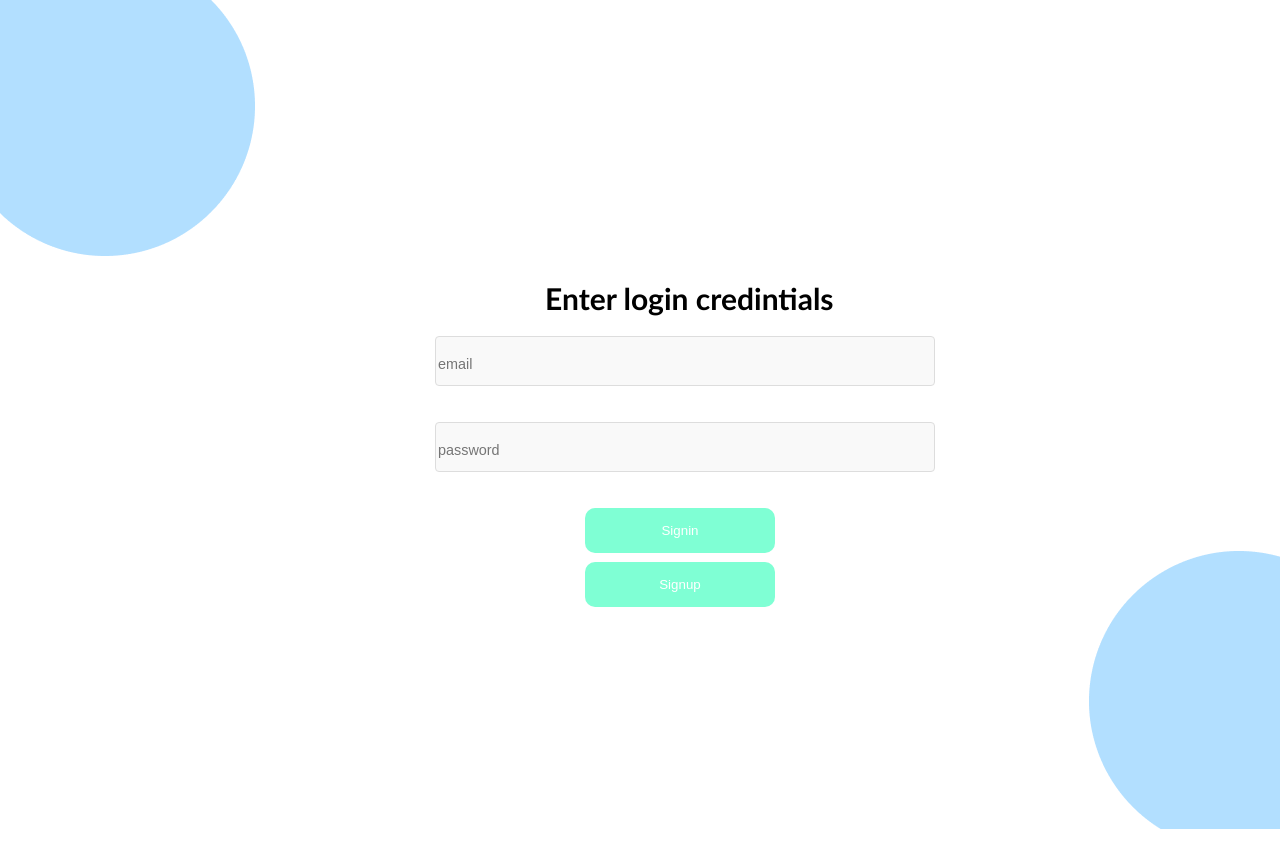
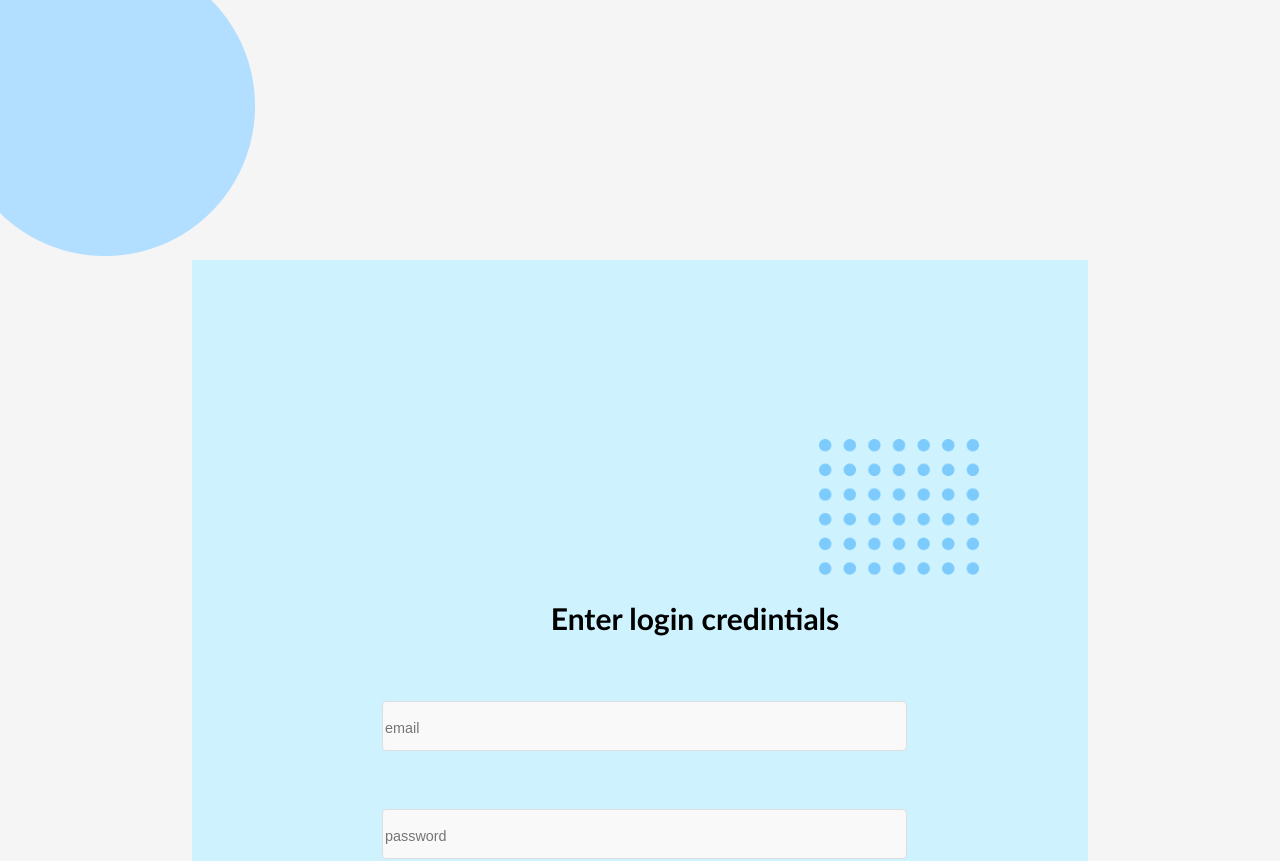
Before and after one commit to Purushottamyadav/frontend-contact-manger-10x, a React (Create React App) app: page / in a window 1280 px wide. Shown: the top 861 px of the page. Before the commit the page ends 833 px from the top, so only its background shows below. Built offline with nearby package versions, Linux system fonts and the light colour scheme.

Commit message:
adding updates

```diff
--- a/src/components/contacts/contact.css
+++ b/src/components/contacts/contact.css
@@ -135,6 +135,7 @@ thead{
     background: #B3DFFF;
     box-shadow: inset -1px -1px 20px rgb(254 134 39 / 10%), inset 1px 1px 20px rgb(254 134 39 / 10%);
     border-radius: 10px;
+    text-align: left;
 }
 tbody{
     font-family: 'Titillium Web';
@@ -146,7 +147,7 @@ line-height: 27px;
 color: #000000;
 
 opacity: 0.8;
-text-align: center;
+text-align: left;
 }
 
 #contact-box{
@@ -178,6 +179,10 @@ text-align: center;
     background-color:#b3f0ff ;
     height:20px;
     width: 20px;
+    align-items: center;
+    align-content: space-around;
+justify-content: space-evenly;
+    text-align: center;
 }
 #contact-delete-btn{
 background-color:#b3f0ff;
@@ -189,3 +194,27 @@ left:10px
 #contact-box:hover{
     background-color: darkcyan;
 }
+.mailid{
+    position: relative;
+}
+.mailid .tooltip{
+    visibility: hidden;
+    background-color: black;
+    color: #fff;
+    text-align: center;
+    padding: 5px 0;
+    border-radius: 6px;
+    left: 20px;
+    top: 25px;
+    /* padding: 5px 10px; */
+    position: absolute;
+    z-index: 1;
+}
+
+.mailid:hover .tooltip{
+    visibility: visible;
+}
+#import:hover{
+    background-color: #97c3f0;
+    cursor: pointer;
+}
--- a/src/components/hero/hero.css
+++ b/src/components/hero/hero.css
@@ -78,7 +78,8 @@
     bottom: 0px;
     height: 7%;
     text-align: center;
-    padding: 15px 30px;
+    padding: 0px 30px;
+    margin-bottom: 30px;
 }
 
 #hero-logout-logo {
@@ -101,3 +102,8 @@
     font-size: 18px;
     line-height: 27px;
 }
+
+.logout:hover{
+    background-color: #0884FF;
+    cursor: pointer;
+}
--- a/src/components/pupup/popup.js
+++ b/src/components/pupup/popup.js
@@ -20,7 +20,7 @@ const navigate = useNavigate();
         // console.log("contactData++", ContactsData);
         ContactsData.map(async (ele) => {
             await axios
-                .post("http://localhost:8000/addContact", ele, config)
+                .post("https://contact-manager-backend-api.herokuapp.com/addContact", ele, config)
 
                 .then((res) => console.log(res))
                 .catch((err) => {
--- a/src/components/services/httpServices.js
+++ b/src/components/services/httpServices.js
@@ -1,9 +1,9 @@
 import axios from "axios";
 
-const apiURL = "http://localhost:8000";
+const apiURL = "https://contact-manager-backend-api.herokuapp.com";
 const token = window.localStorage.getItem("token")
 
-export const getContacts =async()=>{
+export async function getContacts (){
     return await axios.get(apiURL+"/contacts",{headers:{
         Authorization: token
     }});
--- a/src/components/signinpage/signin.css
+++ b/src/components/signinpage/signin.css
@@ -1,12 +1,12 @@
-.body{
+/* .body{
     box-sizing: border-box;
     width: 100px;
     height: 100px;
    margin-bottom: 190px;
     margin-left: 400px;
 
-}
-.container {
+} */
+/* .container {
     height: 100px ;
     width: 500px ;
     display: inline-flex;
@@ -14,9 +14,9 @@
     border: 5px;
     margin-left: 35%;
 
-}
+} */
 h1{
-    margin-left: 110px;
+    margin-left: 700px;
     font-family: 'Trebuchet MS', 'Lucida Sans Unicode', 'Lucida Grande', 'Lucida Sans', Arial, sans-serif;
     font-size: 30px;
 }
@@ -29,13 +29,15 @@ h1{
 }
 .image{
     margin-left: 85%;
+   padding-top: 20%;
 }
 .form-input{
 
-    width: 100%;
+    width: 190%;
     max-width: 525px;
     min-height: 50px;
     padding-top: 10px;
+    margin-left: 190px;
     padding-bottom: 5px;
     font-size: 0.9em;
     outline: none;
@@ -50,16 +52,20 @@ h1{
 
 }
 .btn-btn{
-    position: absolute;
+
     background-color: aquamarine;
     color: #fff;
     border:none;
     border-radius:10px;
-    padding:15px;
+    margin-right:10%;
+    padding-right: 90px;
     min-height:30px;
-    min-width: 190px;
-    margin-left:150px ;
+    min-width:190px;
+    margin-left: -200px;
+
+
 }
+
 .btn-btn:hover {
     background-color:#002ead;
     transition: 0.7s;
@@ -69,3 +75,26 @@ h1{
         outline-style:solid;
         box-shadow: 0 0 0 4px #5a01a7;
     }
+    #middel{
+        height:90vh;
+        width:70vw;
+        background-color: #CEF3FF;
+        display: flex;
+        justify-content: space-around;
+        flex-direction: column;
+        padding-bottom: 100px;
+        margin-bottom: 170px;
+        margin-bottom: 20%;
+        margin: 0px auto;
+    }
+#grop-top{
+
+   padding-left:11%;
+   margin-bottom: 6%;
+}
+.group-top{
+    height:160px;
+    width:160px;
+    margin-top:18%;
+    padding-left:10%;
+}
--- a/src/components/signinpage/signin.js
+++ b/src/components/signinpage/signin.js
@@ -7,6 +7,7 @@ import ellipse from "../images/Ellipse.png";
 import ellipse2 from "../images/ellipse2.png";
 import axios from "axios";
 import { useNavigate } from "react-router-dom";
+import group from "../images/group.png"
 
 function Signin() {
     const [email, setEmail] = useState("")
@@ -17,7 +18,7 @@ function Signin() {
         const formdata = new FormData(e.target)
         const email = formdata.get("email")
         const password = formdata.get("password")
-        axios.post("http://localhost:8000/signin", {
+        axios.post("https://contact-manager-backend-api.herokuapp.com/signin", {
             email: email,
             password: password
         }).then((res) => {
@@ -47,35 +48,43 @@ function Signin() {
     return (
 
         <>
-
+          <header id="header">
             <img src={ellipse} alt="img" />
 
-            <div className='body'>
+            </header>
 
 
-                <div className='container'>
+
+               <section id="middel">
+               <img className="group-top" src={group} alt="img" />
+               <center>
                     <h1>Enter login credintials</h1>
+                    </center>
                     <form className='form' onSubmit={handleOnSubmit}>
                         <input type="text" className='form-input' name='email' value={email} onChange={(e) => setEmail(e.target.value)} placeholder='email' />
                         <br />
-                        <br />
+
                         <br />
                         <input type="text" className='form-input' name='password' value={password} onChange={(e) => setPassword(e.target.value)} placeholder='password' />
                         <br />
+
                         <br />
-                        <br />
+                        <center>
+
                         <button className='btn-btn' >Signin</button>
                         <br />
                         <br />
                         <br />
+                        <br />
                         <Link to='/Signuppage'><button className='btn-btn'>Signup</button></Link>
+                        </center>
+                        <img id="grop-top" src={group} alt="img" />
+                    </form>
+                    </section>
 
 
-                    </form>
-                </div>
+            <img className='image' src={ellipse2} alt="img" />
 
-            </div>
-            <img className='image' src={ellipse2} alt="img" />
         </>
 
     )
--- a/src/components/signuppage/signup.css
+++ b/src/components/signuppage/signup.css
@@ -1,20 +1,5 @@
-.body{
-    box-sizing: border-box;
-    width: 100px;
-    height: 100px;
-   margin-bottom: 190px;
-    margin-left: 400px;
 
-}
-.container {
-    height: 100px ;
-    width: 500px ;
-    display: inline-flex;
-    flex-direction: column;
-    border: 5px;
-    margin-left: 35%;
 
-}
 h1{
     margin-left: 110px;
     font-family: 'Trebuchet MS', 'Lucida Sans Unicode', 'Lucida Grande', 'Lucida Sans', Arial, sans-serif;
@@ -28,20 +13,26 @@ h1{
     box-sizing: border-box;
 }
 .image{
+
     margin-left: 85%;
+
+    margin-top: -20%;
+    padding-bottom: 30%;
 }
 .form-input{
 
-    width: 100%;
+    width: 190%;
     max-width: 525px;
     min-height: 50px;
     padding-top: 10px;
     padding-bottom: 5px;
+    margin-top: 40px;
     font-size: 0.9em;
     outline: none;
     border: 1px solid #dddddd;
     border-radius: 4px;
     background: #f9f9f9;
+    align-content: space-between;
     transition: background 0.25s,;
 
 }
@@ -58,7 +49,7 @@ h1{
     padding:15px;
     min-height:30px;
     min-width: 190px;
-    margin-left:150px ;
+    margin-left:100px ;
 }
 .btn-btn:hover {
     background-color:#002ead;
@@ -69,3 +60,32 @@ h1{
         outline-style:solid;
         box-shadow: 0 0 0 4px #5a01a7;
     }
+#middel{
+        height:90vh;
+        width:70vw;
+        background-color: #CEF3FF;
+        display: flex;
+        justify-content: space-around;
+        flex-direction: column;
+        padding-bottom: 100px;
+        margin-bottom: 170px;
+        margin-bottom: 20%;
+        margin: 0px auto;
+    }
+
+/* #header{
+   display: flex;
+} */
+.group-bottom{
+    height:160px;
+    width:160px;
+    margin-top:2%;
+    margin-bottom: 7%;
+    padding-left:7%;
+}
+.group-top{
+    height:160px;
+    width:160px;
+    margin-top:20%;
+    padding-left:70%;
+}
--- a/src/components/signuppage/signuppage.js
+++ b/src/components/signuppage/signuppage.js
@@ -5,7 +5,7 @@ import { useNavigate } from "react-router-dom";
 import "./signup.css";
 import ellipse from "../images/Ellipse.png";
 import ellipse2 from "../images/ellipse2.png";
-
+import group from "../images/group.png"
 
 
 const Signuppage = ()=>{
@@ -25,7 +25,7 @@ const Signuppage = ()=>{
         const confirmpassword = formdata.get("confirmpassword")
 
 
-      await  axios.post('http://localhost:8000/signup',{
+      await  axios.post('https://contact-manager-backend-api.herokuapp.com/signup',{
         email:email,
         password:password,
         confirmpassword:confirmpassword
@@ -49,25 +49,38 @@ const Signuppage = ()=>{
     }
     return(
         <>
+        <section id="header">
         <img src={ellipse} alt="img"/>
-        <div className='body'>
-        <div className='container'>
+
+        </section>
+        {/* <div className='body'>
+        <div className='container'> */}
+        <section id="middel">
+        <img className='group-top' src={group} alt="img"/>
         <center>
         <form className='form' onSubmit={handleOnSubmit} >
         <input type="text"  name='email' value={email} onChange={(e)=>setEmail(e.target.value)} className='form-input' placeholder='email'/>
    <br/>
+   <br/>
    <input type="text"  name='password' value={password}  onChange={(e)=>setPassword(e.target.value)} className='form-input' placeholder='password'/>
    <br/>
-   <input type="text" name='confirmpassword' value={confirmpassword}  onChange={(e)=>setConfirmpassword(e.target.value)} Name='form-input' placeholder='confirmpassword'/>
+   <br/>
+   <input type="text" name='confirmpassword' value={confirmpassword}  onChange={(e)=>setConfirmpassword(e.target.value)} className='form-input' placeholder='confirmpassword'/>
+   <br/>
    <br/>
    {password !== confirmpassword?<p>password are not matchng</p>:null}
    <br/>
   <button  className='btn-btn'>Register</button>
         </form>
         </center>
-        </div>
-        </div>
+        <img className='group-bottom' src={group} alt="img"/>
+        </section>
+        {/* </div>
+        </div> */}
+        <section id="bottom-img">
+
         <img className='image' src={ellipse2} alt="img"/>
+        </section>
         </>
     )
 
--- a/src/index.css
+++ b/src/index.css
@@ -5,6 +5,7 @@ body {
     sans-serif;
   -webkit-font-smoothing: antialiased;
   -moz-osx-font-smoothing: grayscale;
+  background: #F5F5F5;
 }
 
 code {
```
Also changed, not shown: src/components/contacts/contact.jsx (+23 -7 lines), src/components/images/group.png (added).
